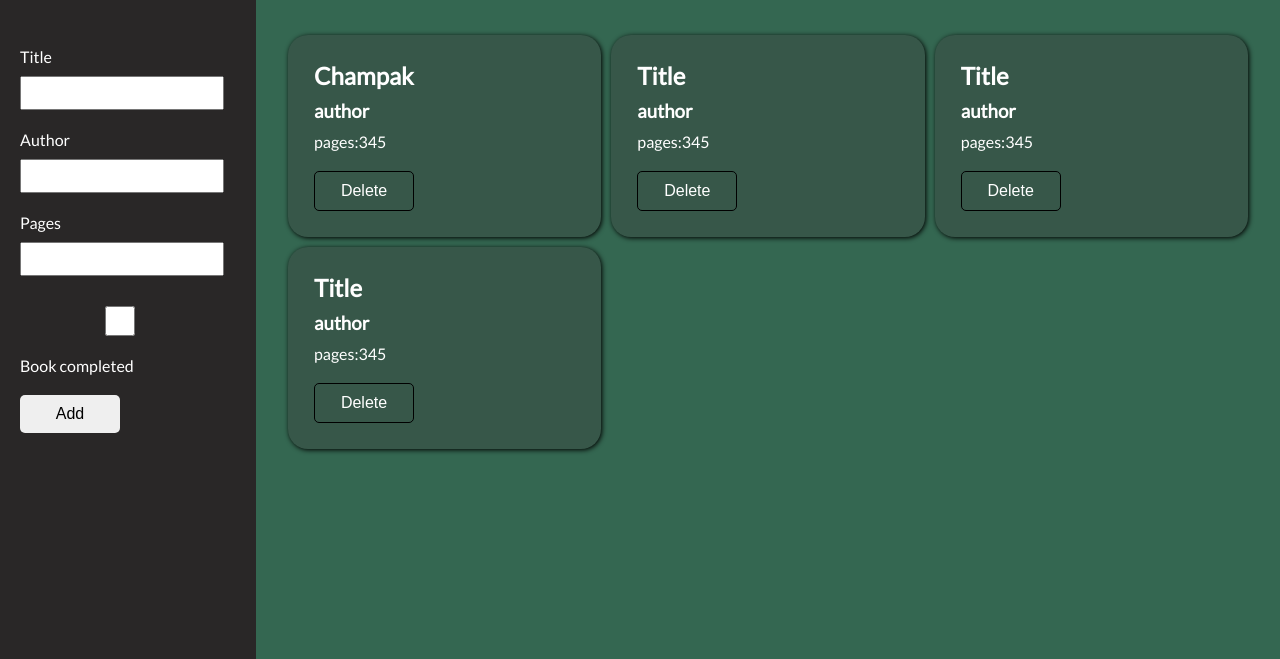
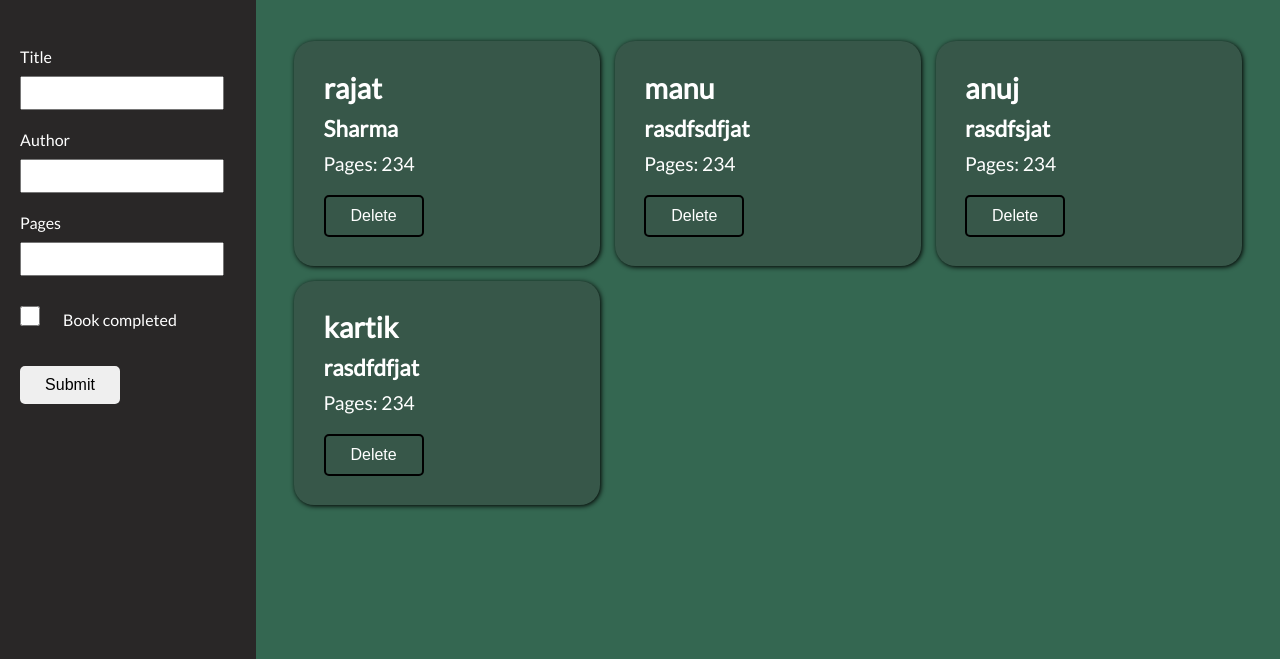
Before and after one commit to rajat4984/Library, a plain HTML site: page index.html in a window 1280 px wide. Shown: the part 141-800 px from the top of the page. Drawn offline with Linux system fonts and the light colour scheme.

Commit message:
populate books from array and can add new books

```diff
--- a/index.html
+++ b/index.html
@@ -20,55 +20,23 @@
         <h1>Add books</h1>
         <form action="">
           <label for="title">Title</label><br />
-          <input class="title-input" name="title" type="text" />
+          <input class="title-input" name="title" type="text" required />
           <br /><label for="author">Author</label><br />
-          <input class="author-input" type="text" />
+          <input class="author-input" type="text"  required/>
           <br /><label for="pages">Pages</label><br />
-          <input class="page-input" name="pages" type="text" />
+          <input class="page-input" name="pages" type="text" required />
 
-          <br /><input name="isRead" class="read-input" type="checkbox" />
+          <br /><input required name="isRead" class="read-input" type="checkbox"  />
           <label for="isRead">Book completed</label>
+          <div class="button">
+            <button type="submit"  class="add-book">Submit</button>
+          </div>
         </form>
-        <div class="button">
-          <button class="add-book">Add</button>
-        </div>
+
       </div>
       <div class="display-section">
         <h1>Library</h1>
-        <div class="card-group">
-          <div class="card">
-            <div class="card-body">
-              <h2 class = "book-title">Champak</h2>
-              <h3 class="book-author">author</h3>
-              <p class="pages">pages:345</p>
-            </div>
-            <button class="delete-btn">Delete</button>
-          </div>
-          <div class="card">
-            <div class="card-body">
-              <h2 class = "book-title">Title</h2>
-              <h3 class="book-author">author</h3>
-              <p class="pages">pages:345</p>
-            </div>
-            <button class="delete-btn">Delete</button>
-          </div>
-          <div class="card">
-            <div class="card-body">
-              <h2 class = "book-title">Title</h2>
-              <h3 class="book-author">author</h3>
-              <p class="pages">pages:345</p>
-            </div>
-            <button class="delete-btn">Delete</button>
-          </div>
-          <div class="card">
-            <div class="card-body">
-              <h2 class = "book-title">Title</h2>
-              <h3 class="book-author">author</h3>
-              <p class="pages">pages:345</p>
-            </div>
-            <button class="delete-btn">Delete</button>
-          </div>
-        </div>
+        <div class="card-group"></div>
       </div>
     </div>
   </body>
--- a/script.js
+++ b/script.js
@@ -1,22 +1,14 @@
-const titleInput = document.querySelector(".title-input")
-const authorInput = document.querySelector(".author-input")
-const pageInput = document.querySelector(".page-input")
-const readInput = document.querySelector(".read-input")
-const addBtn = document.querySelector(".add-book")
-
-
-const handleAddBtn = () =>{
-    console.log(titleInput.value,authorInput.value,pageInput.value)
-}
-
-
-addBtn.addEventListener("click",handleAddBtn)
-
-
+const titleInput = document.querySelector(".title-input");
+const authorInput = document.querySelector(".author-input");
+const pageInput = document.querySelector(".page-input");
+const readInput = document.querySelector(".read-input");
+const addBtn = document.querySelector(".add-book");
+const cardGroup = document.querySelector(".card-group");
+const deleteBtn = document.querySelector(".delete-btn");
 
 let library = [];
-function Books(name, author, pages, isRead) {
-  this.name = name;
+function Books(title, author, pages, isRead) {
+  this.title = title;
   this.author = author;
   this.pages = pages;
   this.isRead = isRead;
@@ -26,15 +18,56 @@ function addBookToLibrary(book) {
   library.push(book);
 }
 
-let b1 = new Books("rajat", "rajat", 234, "yes");
-let b2 = new Books("beb", "rajat", 234, "yes");
-let b3 = new Books("rajat", "rajat", 234, "yes");
-let b4 = new Books("rajat", "rajat", 234, "yes");
+let b1 = new Books("rajat", "Sharma", 234, "yes");
+let b2 = new Books("manu", "rasdfsdfjat", 234, "yes");
+let b3 = new Books("anuj", "rasdfsjat", 234, "yes");
+let b4 = new Books("kartik", "rasdfdfjat", 234, "yes");
 addBookToLibrary(b1);
 addBookToLibrary(b2);
 addBookToLibrary(b3);
 addBookToLibrary(b4);
 
-// library.forEach((item) =>{
-//     console.log(item["name"])
-// })
+const makeNewCard = (newTitle, newAuthor, newPages, isRead) => {
+  const card = document.createElement("div");
+  const cardBody = document.createElement("div");
+  const bookTitle = document.createElement("h2");
+  const bookAuthor = document.createElement("h3");
+  const pages = document.createElement("p");
+  const newDeleteBtn = document.createElement("button");
+
+  card.classList.add("card");
+  cardBody.classList.add("card-body");
+  bookTitle.classList.add("book-title");
+  bookAuthor.classList.add("book-author");
+  pages.classList.add("pages");
+  newDeleteBtn.classList.add("delete-btn");
+
+  bookTitle.textContent = newTitle;
+  bookAuthor.textContent = newAuthor;
+  pages.textContent = `Pages: ${newPages}`;
+  newDeleteBtn.textContent = "Delete";
+
+  cardGroup.appendChild(card);
+  card.appendChild(cardBody);
+  cardBody.appendChild(bookTitle);
+  cardBody.appendChild(bookAuthor);
+  cardBody.appendChild(pages);
+  cardBody.appendChild(newDeleteBtn);
+};
+
+const handleAddBtn = (e) => {
+  e.preventDefault();
+  let newBook = new Books(titleInput.value, authorInput.value, pageInput.value);
+  library.push(newBook);
+  makeNewCard(newBook["title"], newBook["author"], newBook["pages"]);
+};
+
+const display = () => {
+  library.forEach((item) => {
+    makeNewCard(item["title"], item["author"], item["pages"]);
+  });
+};
+
+display();
+
+addBtn.addEventListener("click", handleAddBtn);
--- a/style.css
+++ b/style.css
@@ -35,7 +35,7 @@ input {
   height: 30px;
 }
 
-.checkBoxButton {
+.read-input{
   margin-right: 0px;
   width: 20px;
   height: 20px;
@@ -74,8 +74,9 @@ input {
     display: grid;
     grid-template-columns: 1fr 1fr 1fr;
     text-align: left;
-    grid-gap: 10px;
+    grid-gap: 15px;
     padding: 2em;
+    font-size: 1.2rem;
 }
 
 .card{
@@ -93,7 +94,7 @@ input {
 .delete-btn{
     color: white;
     background-color: #375749;
-    border: 1.5px solid black;
+    border: 2px solid black;
 }
 
 .delete-btn:hover{
```
